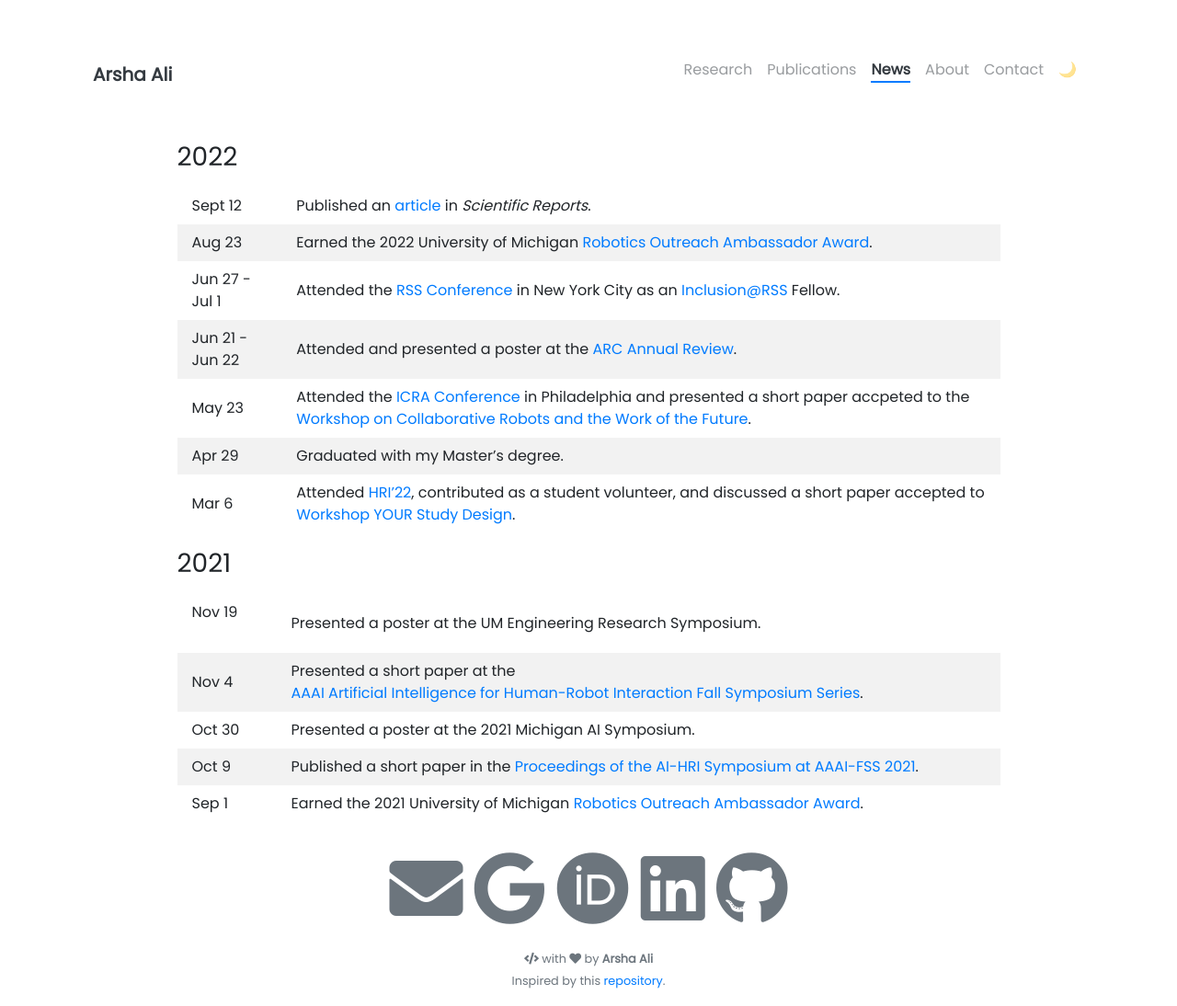
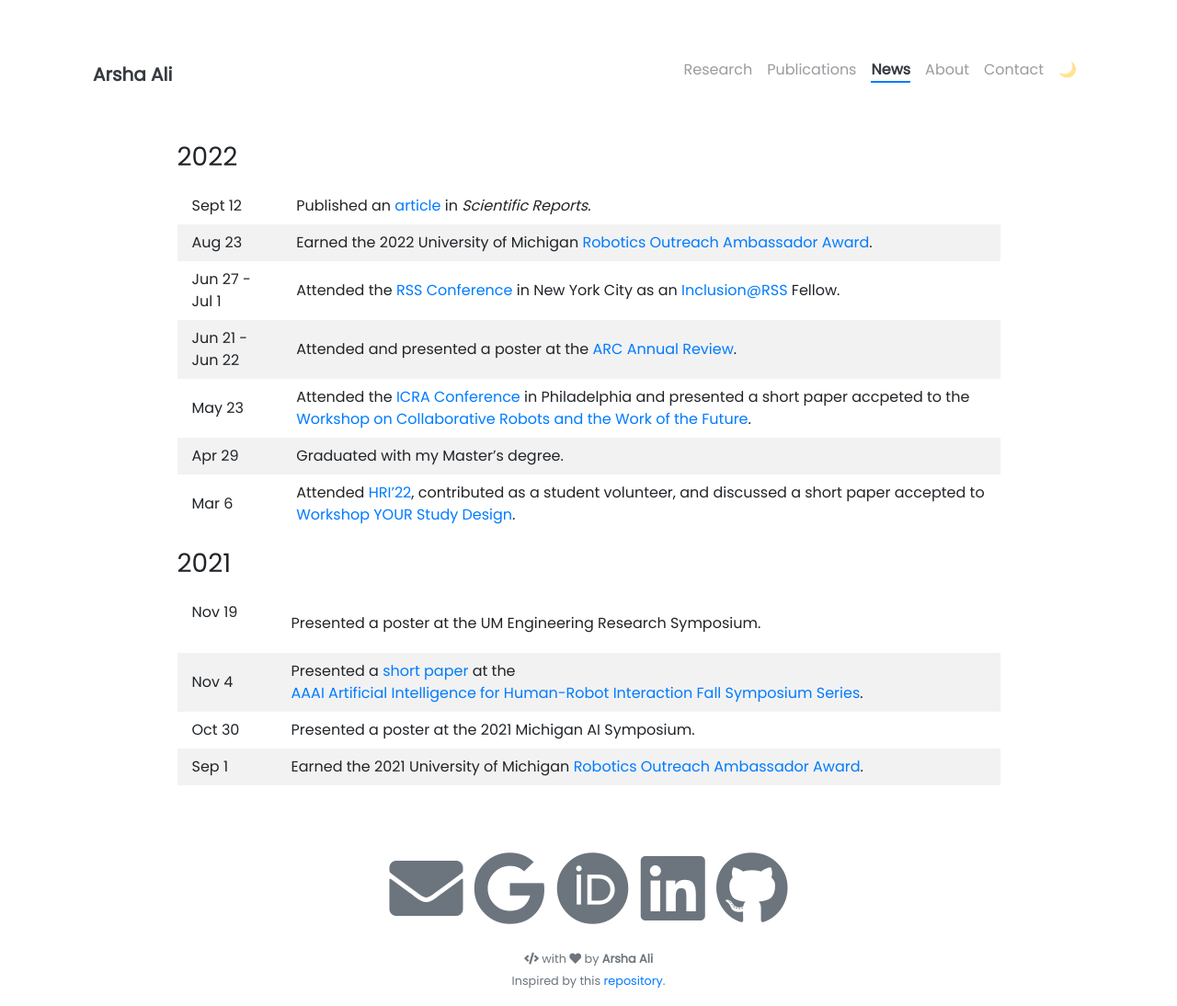
Before and after one commit to arshaali/arshaali.github.io, a Jekyll site: the page built from pages/news.md, in a window 1280 px wide and 1094 px high. Shown: the whole window at 92% size. Built offline with Jekyll 4.4.1, drawn with Linux system fonts in a browser that asks for light colours; nearby versions of some CDN libraries.

Commit message:
Update news.md

```diff
--- a/pages/news.md
+++ b/pages/news.md
@@ -26,7 +26,6 @@ Mar 6 &nbsp; &nbsp; &nbsp; &nbsp; | Attended [HRI'22](https://humanrobotinteract
 ### 2021
 
 Nov 19 &nbsp; &nbsp; &nbsp; &nbsp; | Presented a poster at the UM Engineering Research Symposium.
-Nov 4        | Presented a short paper at the [AAAI Artificial Intelligence for Human-Robot Interaction Fall Symposium Series](https://ai-hri.github.io/2021/#home).
+Nov 4        | Presented a [short paper](https://deepblue.lib.umich.edu/handle/2027.42/170403) at the [AAAI Artificial Intelligence for Human-Robot Interaction Fall Symposium Series](https://ai-hri.github.io/2021/#home).
 Oct 30       | Presented a poster at the 2021 Michigan AI Symposium.
-Oct 9        | Published a short paper in the [Proceedings of the AI-HRI Symposium at AAAI-FSS 2021](https://ai-hri.github.io/2021/#speakers).
 Sep 1        | Earned the 2021 University of Michigan [Robotics Outreach Ambassador Award](https://robotics.umich.edu/2021/announcing-the-2021-robotics-outreach-ambassadors/#:~:text=In%20honor%20of%20their%20work,Kevin%20Lieberman).
```
